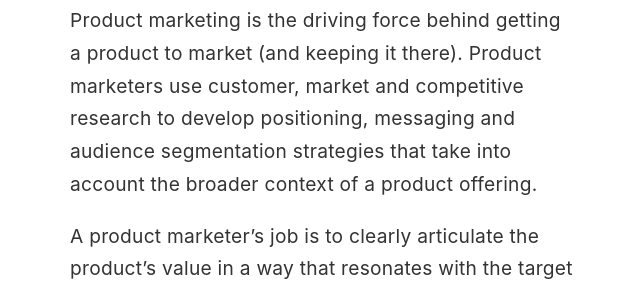
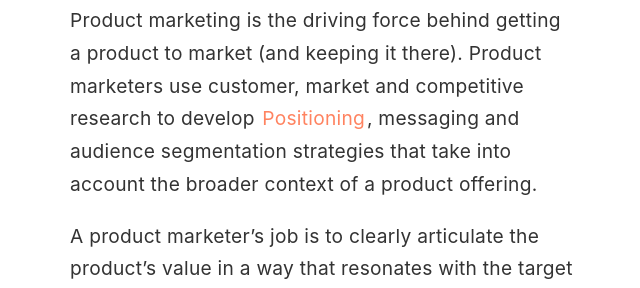
Before and after one commit to jonmccull/digital-garden, a Jekyll site: the page built from _notes/product-marketing.md, in a window 1280 px wide and 900 px high. Shown: the part 444-732 px from the top of the window, without its empty margins (318-958 px from the left). Built offline with Jekyll 4.4.1, drawn with Linux system fonts in a browser that asks for light colours.

```diff
--- a/_notes/product-marketing.md
+++ b/_notes/product-marketing.md
@@ -6,7 +6,7 @@ excerpt: Product marketing is the driving force behind getting a product to mark
 
 ## What is Product Marketing?
 
-Product marketing is the driving force behind getting a product to market (and keeping it there). Product marketers use customer, market and competitive research to develop positioning, messaging and audience segmentation strategies that take into account the broader context of a product offering.
+Product marketing is the driving force behind getting a product to market (and keeping it there). Product marketers use customer, market and competitive research to develop [[Positioning]], messaging and audience segmentation strategies that take into account the broader context of a product offering.
 
 A product marketer's job is to clearly articulate the product's value in a way that resonates with the target market to drive adoption and advocacy.<input type="checkbox" id="cb7" /><label for="cb7"><sup></sup></label><span><span class="footnote-inner">"[Product marketers are] the people responsible for being able to understand – and therefore articulate – what is different and better and remarkable about your for offering, for your target people." – [April Dunford](https://twitter.com/aprildunford?lang=en) in [Product Marketing Alliance](https://productmarketingalliance.com/what-is-product-marketing/).</span></span> Internally, product marketing should represent the voice of customer before, during and after launch.
 
```
Also changed, not shown: 1 other file.
